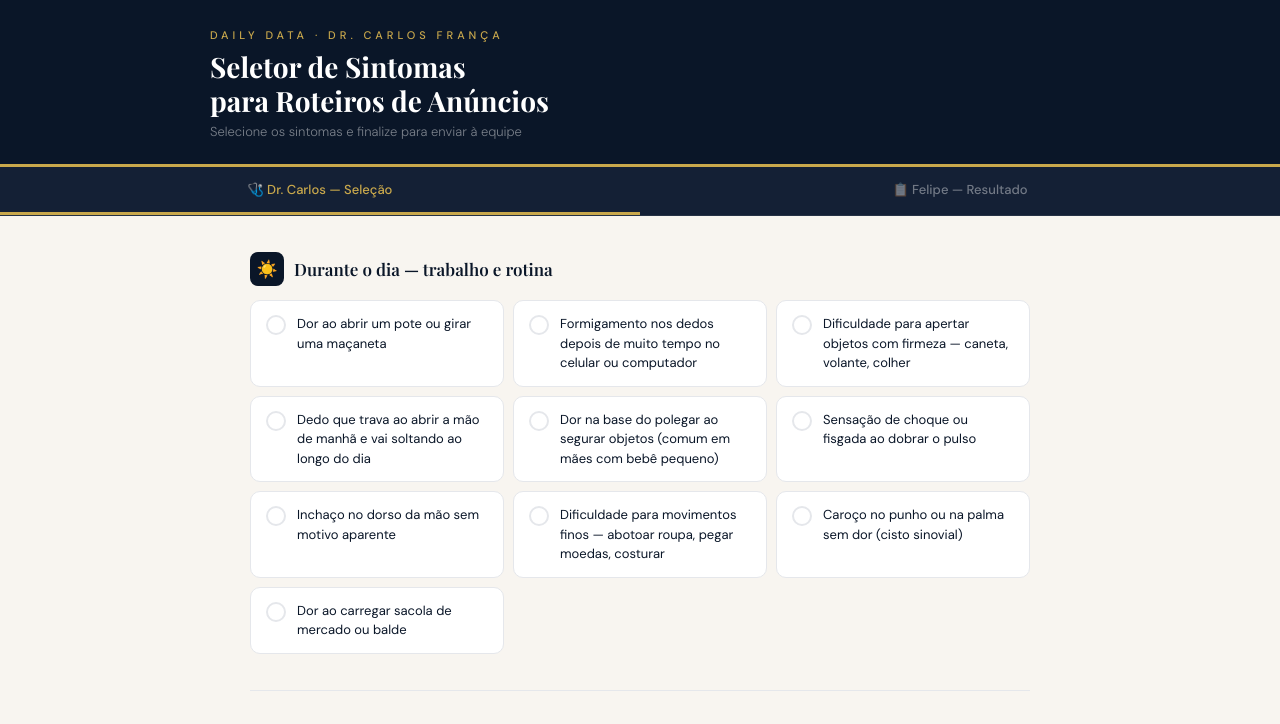
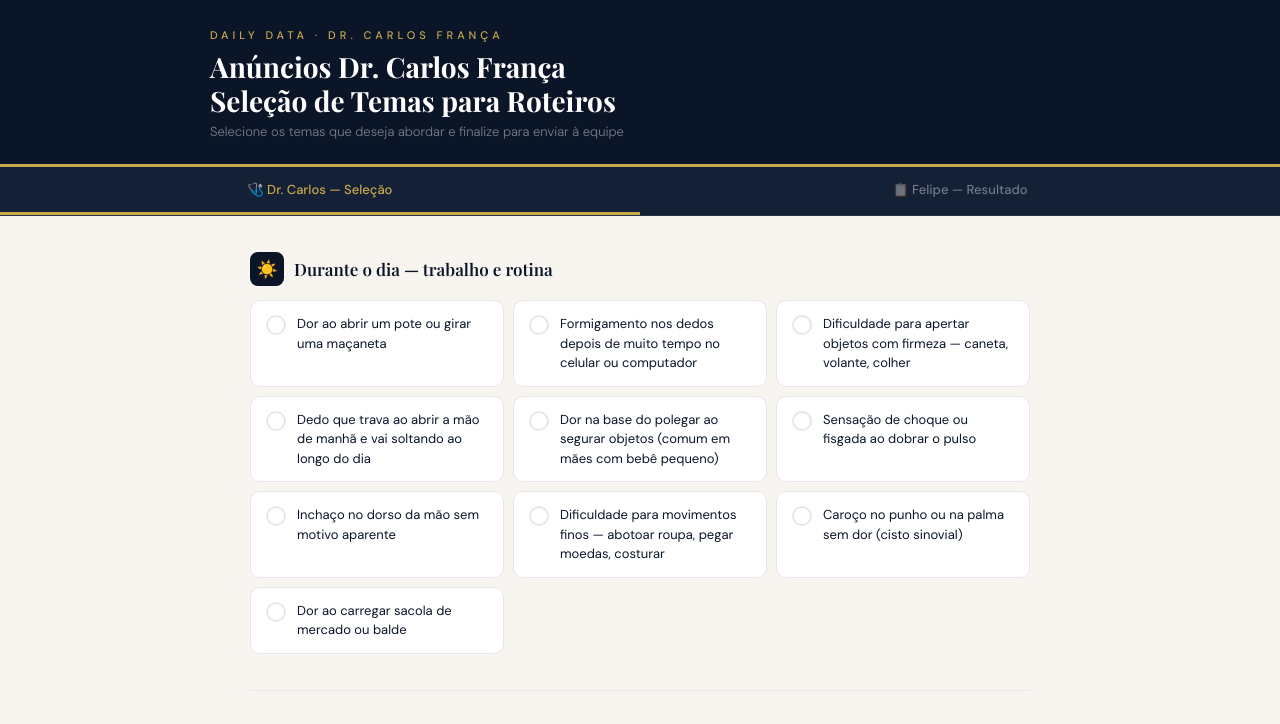
Before and after one commit to f8g58vrsjh-coder/RUFINO, a plain HTML site: page index.html in a window 1280 px wide. Shown: the top 724 px of the page. Drawn offline with nearby package versions, Linux system fonts and the light colour scheme.

Commit message:
Add files via upload

```diff
--- a/index.html
+++ b/index.html
@@ -3,7 +3,7 @@
 <head>
 <meta charset="UTF-8">
 <meta name="viewport" content="width=device-width, initial-scale=1.0">
-<title>Sintomas — Dr. Carlos França</title>
+<title>Anúncios — Dr. Carlos França</title>
 <link href="https://fonts.googleapis.com/css2?family=Playfair+Display:wght@600;700&family=DM+Sans:wght@300;400;500;600&display=swap" rel="stylesheet">
 <style>
   :root {
@@ -264,8 +264,8 @@
 <header>
   <div class="header-inner">
     <div class="header-tag">Daily Data · Dr. Carlos França</div>
-    <h1>Seletor de Sintomas<br>para Roteiros de Anúncios</h1>
-    <p>Selecione os sintomas e finalize para enviar à equipe</p>
+    <h1>Anúncios Dr. Carlos França<br>Seleção de Temas para Roteiros</h1>
+    <p>Selecione os temas que deseja abordar e finalize para enviar à equipe</p>
   </div>
 </header>
 
```
